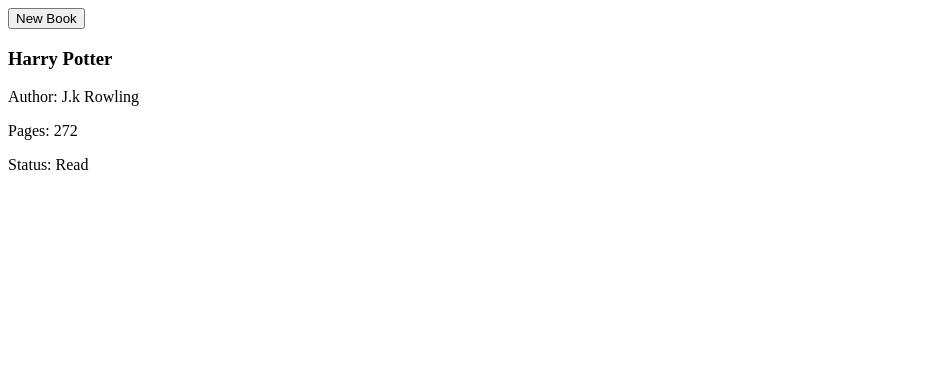
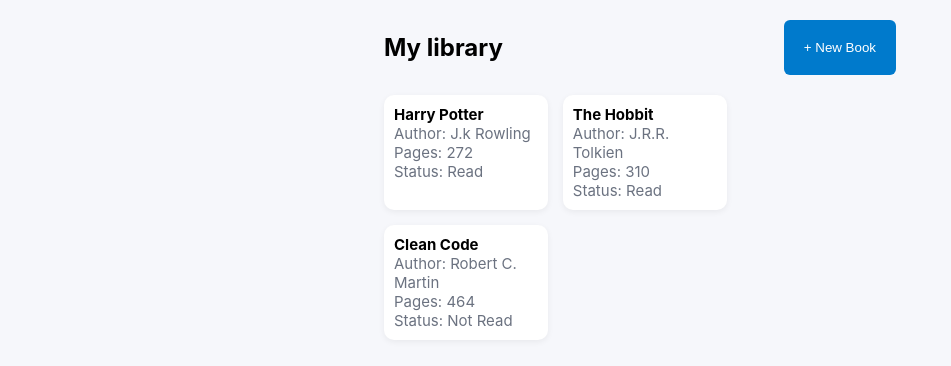
Before and after one commit to arjay-web/Library-TOP, a plain HTML site: page index.html in a window 1280 px wide. Shown: the whole page, without its empty margins (0-951 px from the left). Drawn offline with Linux system fonts and the light colour scheme.

Commit message:
Add style

```diff
--- a/index.html
+++ b/index.html
@@ -7,19 +7,32 @@
     <link rel="stylesheet" href="style.css">
 </head>
 <body>
-    <button id="new-book-btn">New Book</button>
+    <header class="header">
+        <h2>My library</h2>
+        <button id="new-book-btn">+ New Book</button>
+    </header>
+
 
     <form id="new-book-form" style="display: none;">
+        <div class="book-form-container">
+            <h2>Add a New Book</h2>
             <label for="title">Title:</label>
-        <input type="text" id="title">
+            <input type="text" id="title" required>
             <label for="author">Author:</label>
-        <input type="text" id="author">
+            <input type="text" id="author" required>
             <label for="pages">Pages:</label>
-        <input type="number" id="pages">
+            <input type="number" id="pages" required>
+            <div class="checkbox-container">
                 <label for="read">Read:</label>
                 <input type="checkbox" id="read">
+            </div>
+            <div class="book-form-action">
                 <input type="submit" value="Add book">
                 <button id="new-book-cancel">Cancel</button>
+            </div>
+
+        </div>
+
     </form>
 
     <div id="library"></div>
--- a/script.js
+++ b/script.js
@@ -48,7 +48,9 @@
     })
 }
 myLibrary.push(
-    new Book('Harry Potter', 'J.k Rowling', 272, true)
+    new Book('Harry Potter', 'J.k Rowling', 272, true),
+    new Book('The Hobbit', 'J.R.R. Tolkien', 310, true),
+    new Book('Clean Code', 'Robert C. Martin', 464, false)
 )
 
 renderLibrary()
--- a/style.css
+++ b/style.css
@@ -0,0 +1,82 @@
+:root{
+    --bg:#f6f7fb;;
+    --card: #fff;
+    --muted:#6b7280;
+}
+
+*{
+    margin: 0;
+    padding: 0;
+    box-sizing: border-box;
+}
+
+body {
+    font-family: Inter, system-ui, -apple-system, "Segoe UI", Roboto, "Helvetica Neue", Arial;
+    display: flex;
+    align-items: center;
+    justify-content: center;
+    flex-direction: column;
+    background-color: var(--bg);
+    gap: 20px;
+    padding: 20px;
+}
+
+button, input[type="submit"] {
+    background-color:#007ACC;
+    color: white;
+    border: none;
+    border-radius: 6px;
+    padding: 20px;
+}
+
+.header {
+    display: flex;
+    align-items: center;
+    justify-content: space-between;
+    width: 40vw;
+}
+
+.book-form-container {
+    display: flex;
+    justify-content: center;
+    flex-direction: column;
+    background-color: var(--card);
+    border-radius: 10px;;
+    width: 40vw;
+    padding: 20px;
+    gap: 10px;
+    box-shadow:0 2px 6px rgba(2,6,23,0.06);
+}
+
+input[type="text"],
+input[type="number"] {
+    height: 30px;
+    font-size: 18px;
+}
+
+input[type="checkbox"] {
+    transform: scale(1.5);
+    margin: 5px;
+}
+
+.book {
+    border-radius: 10px;
+    width: 32%;
+    padding: 10px;
+    background-color: var(--card);
+    box-shadow:0 2px 6px rgba(2,6,23,0.06);
+}
+#library {
+    display: flex;
+    flex-wrap: wrap;
+    gap: 15px;
+    width: 40vw;
+}
+
+#library h3{
+    font-size: 15px;
+}
+#library p{
+    font-size: 15px;
+    color: var(--muted)
+}
```
Lines whose indentation alone changed are shown as unchanged.
